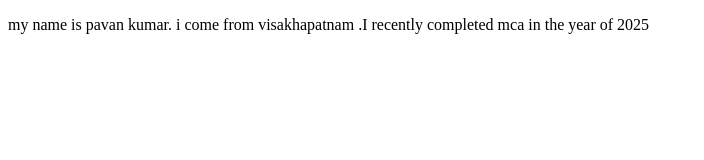
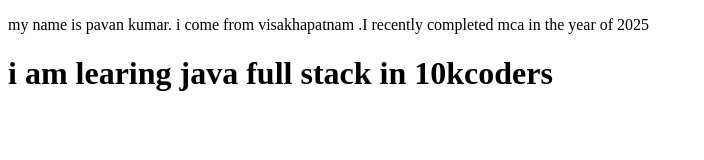
Before and after one commit to Alluvada-Pavan-Kumar/Coding, a plain HTML site: page paragraph.html in a window 1280 px wide. Shown: the whole page, without its empty margins (0-704 px from the left). Drawn offline with Linux system fonts and the light colour scheme.

Commit message:
updated this code

```diff
--- a/paragraph.html
+++ b/paragraph.html
@@ -6,6 +6,8 @@
     <title>Document</title>
 </head>
 <body>
+
     <p> my name is pavan kumar. i come from visakhapatnam  .I recently completed mca in the year of 2025</p>
+    <h1> i am learing java full stack in 10kcoders</h1>
 </body>
 </html>
```
